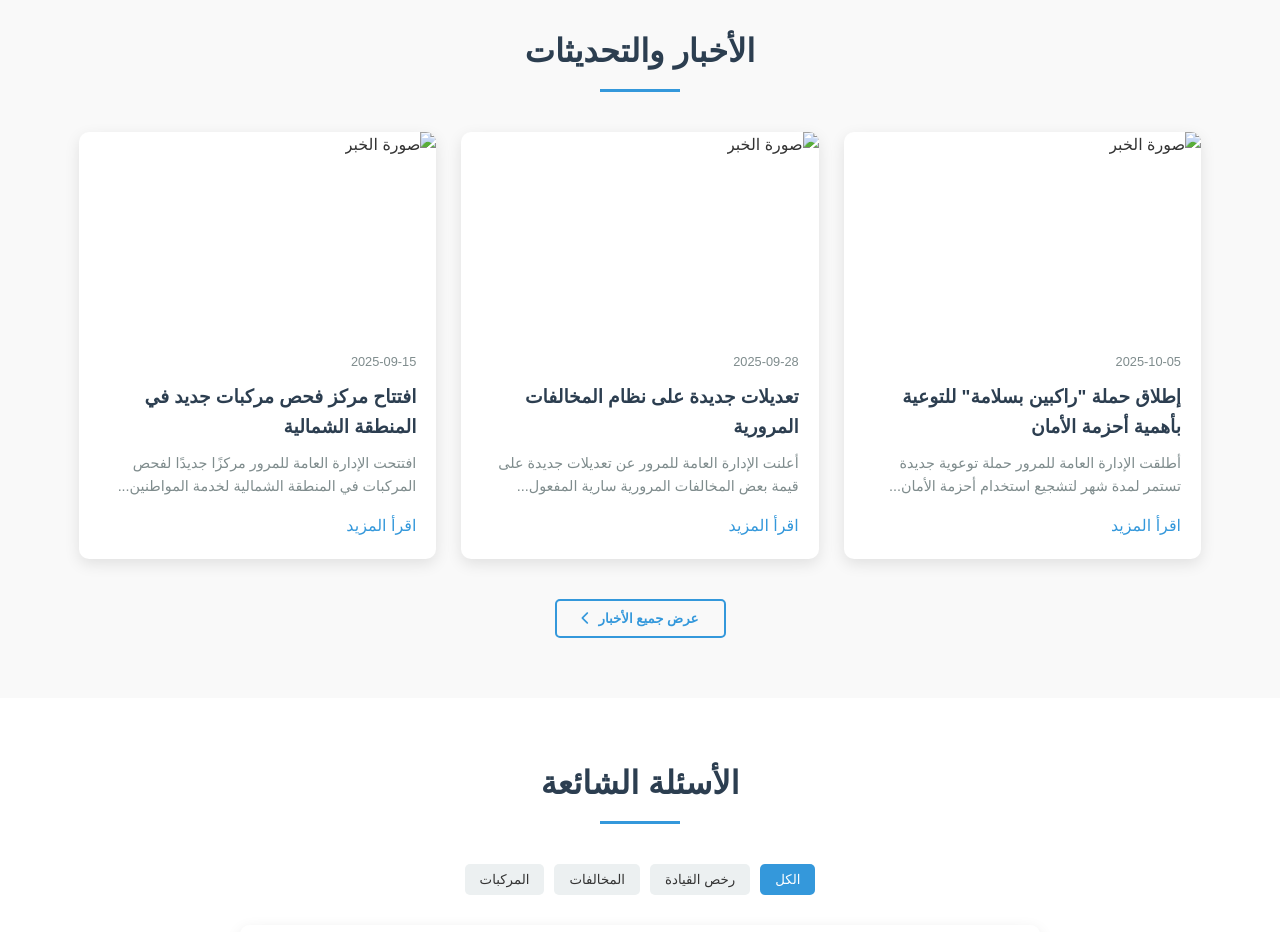
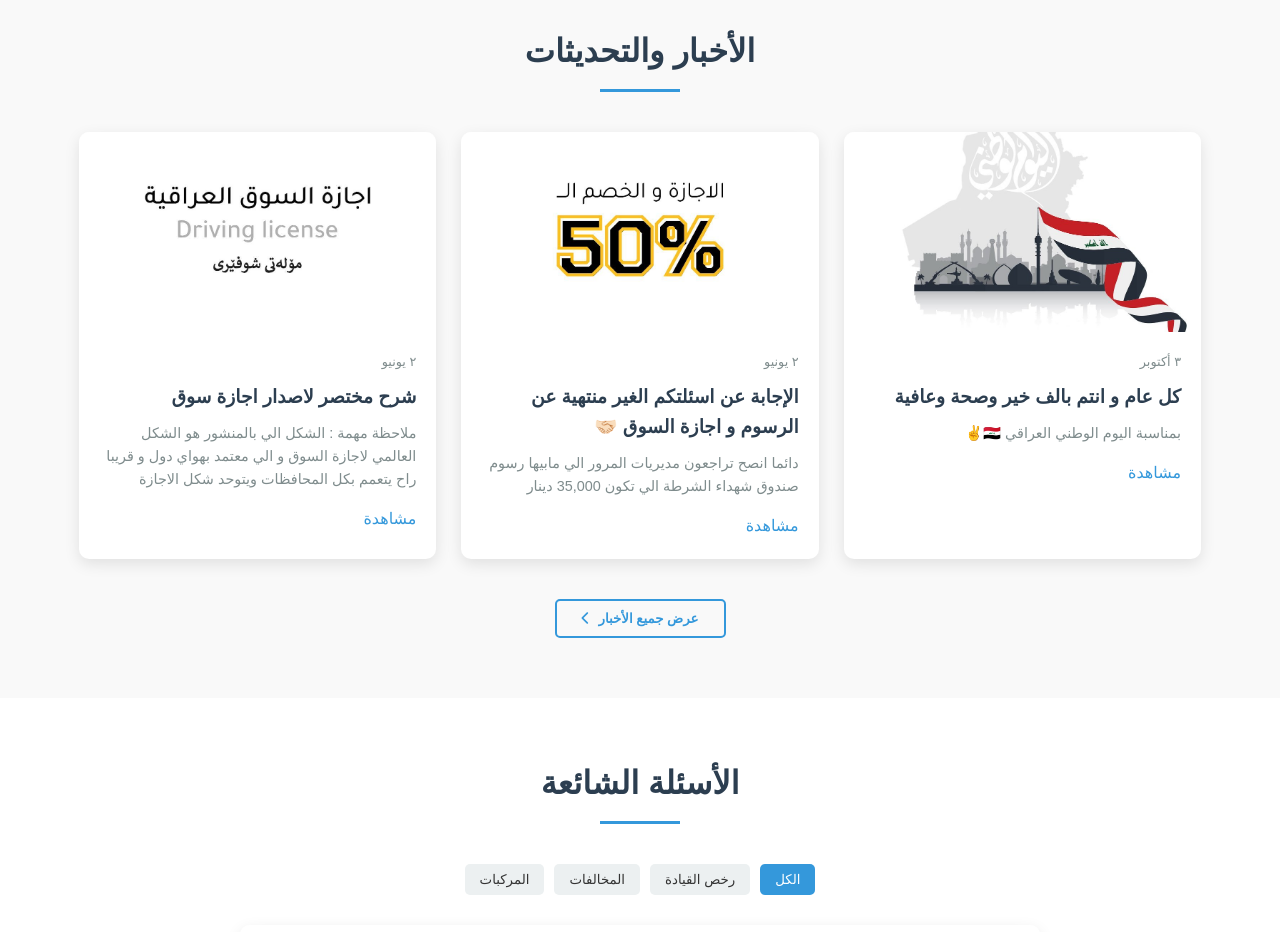
Before and after one commit to HassouniAlrawi/Awareness, a plain HTML site: page index.html in a window 1280 px wide. Shown: the part 1300-2232 px from the top of the page. Drawn offline with Linux system fonts and the light colour scheme; a script that the page names is missing.

Commit message:
Add files via upload

```diff
--- a/index.html
+++ b/index.html
@@ -113,35 +113,37 @@
             <div class="news-grid">
                 <div class="news-card">
                     <div class="news-image">
-                        <img src="news1.jpg" alt="صورة الخبر">
+                        <img src="h2.jpg" alt="صورة الخبر">
                     </div>
                     <div class="news-content">
-                        <span class="news-date">2025-10-05</span>
-                        <h3>إطلاق حملة "راكبين بسلامة" للتوعية بأهمية أحزمة الأمان</h3>
-                        <p>أطلقت الإدارة العامة للمرور حملة توعوية جديدة تستمر لمدة شهر لتشجيع استخدام أحزمة الأمان...</p>
-                        <a href="#" class="read-more">اقرأ المزيد</a>
+                        <span class="news-date">٣ أكتوبر </span>
+                        <h3>كل عام و انتم بالف خير وصحة وعافية</h3>
+                        <p>بمناسبة اليوم الوطني العراقي 🇮🇶✌️</p>
+                        <a href="https://www.instagram.com/p/CUkIa7LKcpA/?igsh=MTlvNWtxbDQ4bHNpcg==" class="read-more">مشاهدة</a>
                     </div>
                 </div>
                 <div class="news-card">
                     <div class="news-image">
-                        <img src="news2.jpg" alt="صورة الخبر">
+                        <img src="h3.jpg" alt="صورة الخبر">
                     </div>
                     <div class="news-content">
-                        <span class="news-date">2025-09-28</span>
-                        <h3>تعديلات جديدة على نظام المخالفات المرورية</h3>
-                        <p>أعلنت الإدارة العامة للمرور عن تعديلات جديدة على قيمة بعض المخالفات المرورية سارية المفعول...</p>
-                        <a href="#" class="read-more">اقرأ المزيد</a>
+                        <span class="news-date">۲ یونیو</span>
+                        <h3>الإجابة عن اسئلتكم الغير منتهية عن الرسوم و اجازة السوق 🤝🏻</h3>
+                        <p>دائما انصح تراجعون مديريات المرور الي مابيها رسوم صندوق شهداء الشرطة الي تكون 35,000 دينار</p>
+                        <a href="https://www.instagram.com/p/Cs_UAZbK1PQ/?igsh=MW82M3FtdWpqcjZqcg==" class="read-more">مشاهدة</a>
                     </div>
                 </div>
                 <div class="news-card">
                     <div class="news-image">
-                        <img src="news3.jpg" alt="صورة الخبر">
+                        <img src="h4.jpg" alt="صورة الخبر">
                     </div>
                     <div class="news-content">
-                        <span class="news-date">2025-09-15</span>
-                        <h3>افتتاح مركز فحص مركبات جديد في المنطقة الشمالية</h3>
-                        <p>افتتحت الإدارة العامة للمرور مركزًا جديدًا لفحص المركبات في المنطقة الشمالية لخدمة المواطنين...</p>
-                        <a href="#" class="read-more">اقرأ المزيد</a>
+                        <span class="news-date">۲ یونیو</span>
+                        <h3>شرح مختصر لاصدار اجازة سوق</h3>
+                        <p>
+ملاحظة مهمة : الشكل الي بالمنشور هو الشكل العالمي لاجازة السوق و الي معتمد بهواي دول و قريبا راح يتعمم بكل المحافظات ويتوحد شكل الاجازة
+</p>
+                        <a href="https://www.instagram.com/p/CJiqMCBFky0/?igsh=MWVrenc2bGd1aHJmNg==" class="read-more">مشاهدة</a>
                     </div>
                 </div>
             </div>
```
